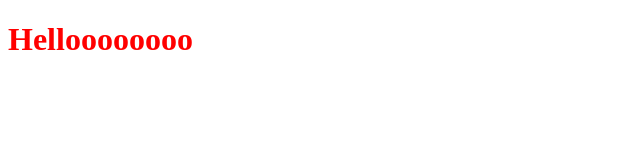
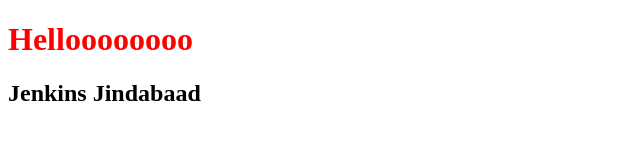
Before and after one commit to prajyot-pomannawar/bond, a plain HTML site: page index.html in a window 1280 px wide. Shown: the whole page, without its empty margins (0-640 px from the left). Drawn offline with Linux system fonts and the light colour scheme.

Commit message:
changes done

```diff
--- a/index.html
+++ b/index.html
@@ -13,5 +13,6 @@
 </head>
 <body>
     <h1>Helloooooooo</h1>
+    <h2>Jenkins Jindabaad</h2>
 </body>
 </html>
```
